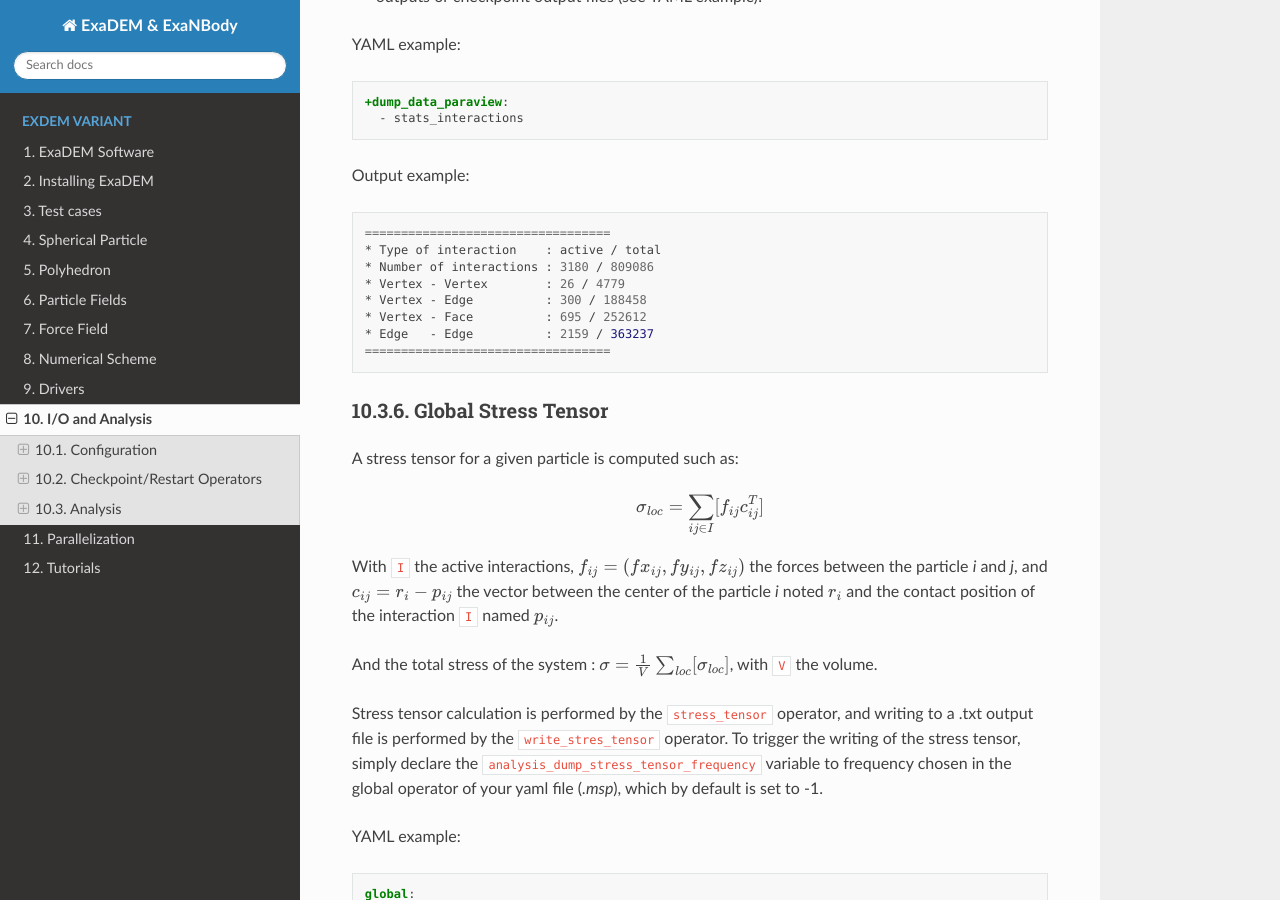
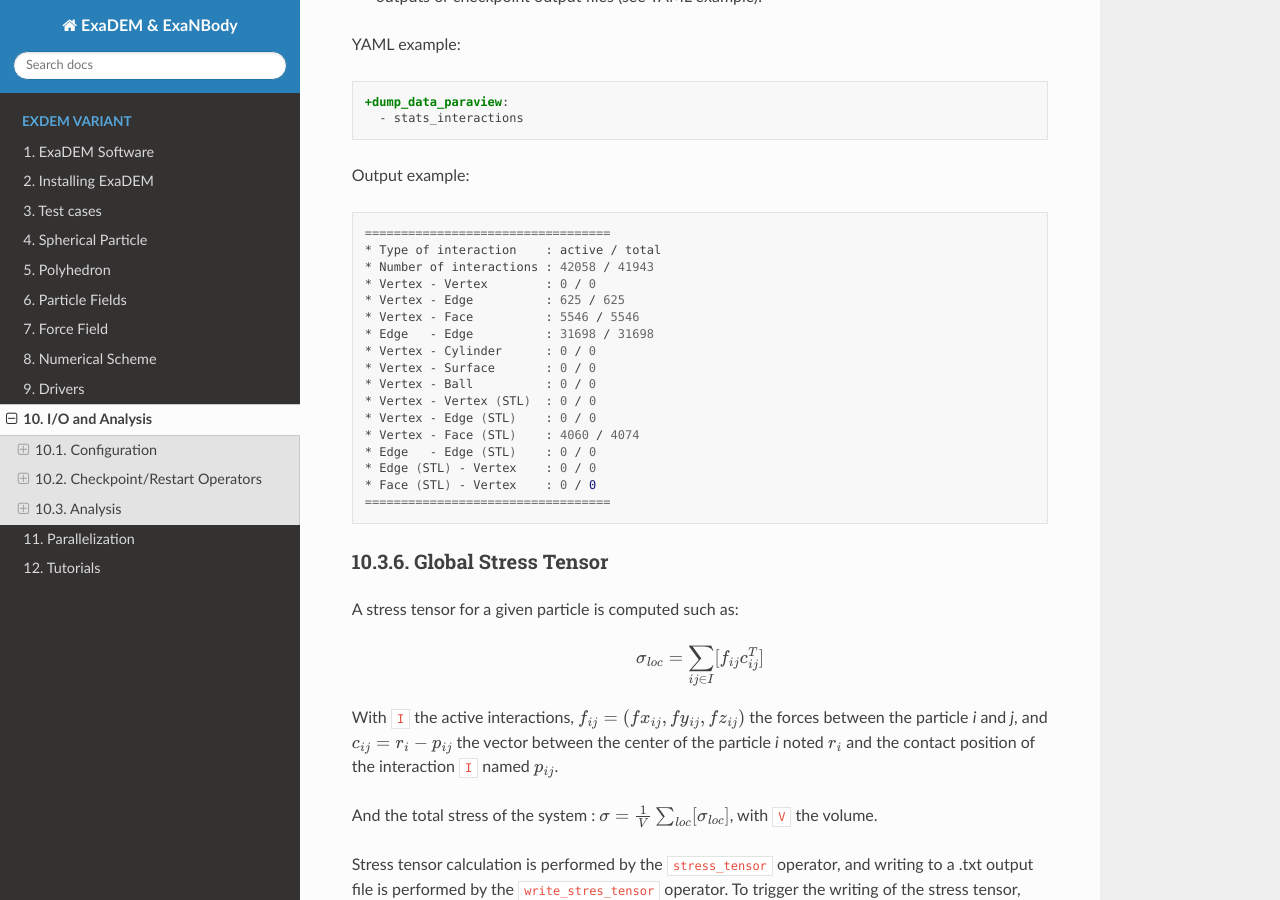
Before and after one commit to Collab4exaNBody/doc_exaDEM, a Sphinx documentation site: the page built from docs/source/project_exaDEM/Analysis.rst, in a window 1280 px wide and 900 px high, scrolled down 15460 px. Built offline with Sphinx 7.4.7 and the Read the Docs theme 3.1.0, drawn with Linux system fonts in a browser that asks for light colours.

Commit message:
Update Analysis.rst

```diff
--- a/docs/source/project_exaDEM/Analysis.rst
+++ b/docs/source/project_exaDEM/Analysis.rst
@@ -471,14 +471,23 @@ Output example:
 
 .. code-block:: bash
 
-   ==================================
-   * Type of interaction    : active / total
-   * Number of interactions : 3180 / 809086
-   * Vertex - Vertex        : 26 / 4779
-   * Vertex - Edge          : 300 / 188458
-   * Vertex - Face          : 695 / 252612
-   * Edge   - Edge          : 2159 / 363237
-   ==================================
+  ==================================
+  * Type of interaction    : active / total
+  * Number of interactions : 42058 / 41943
+  * Vertex - Vertex        : 0 / 0
+  * Vertex - Edge          : 625 / 625
+  * Vertex - Face          : 5546 / 5546
+  * Edge   - Edge          : 31698 / 31698
+  * Vertex - Cylinder      : 0 / 0
+  * Vertex - Surface       : 0 / 0
+  * Vertex - Ball          : 0 / 0
+  * Vertex - Vertex (STL)  : 0 / 0
+  * Vertex - Edge (STL)    : 0 / 0
+  * Vertex - Face (STL)    : 4060 / 4074
+  * Edge   - Edge (STL)    : 0 / 0
+  * Edge (STL) - Vertex    : 0 / 0
+  * Face (STL) - Vertex    : 0 / 0
+  ==================================
 
 Global Stress Tensor
 ^^^^^^^^^^^^^^^^^^^^
```
